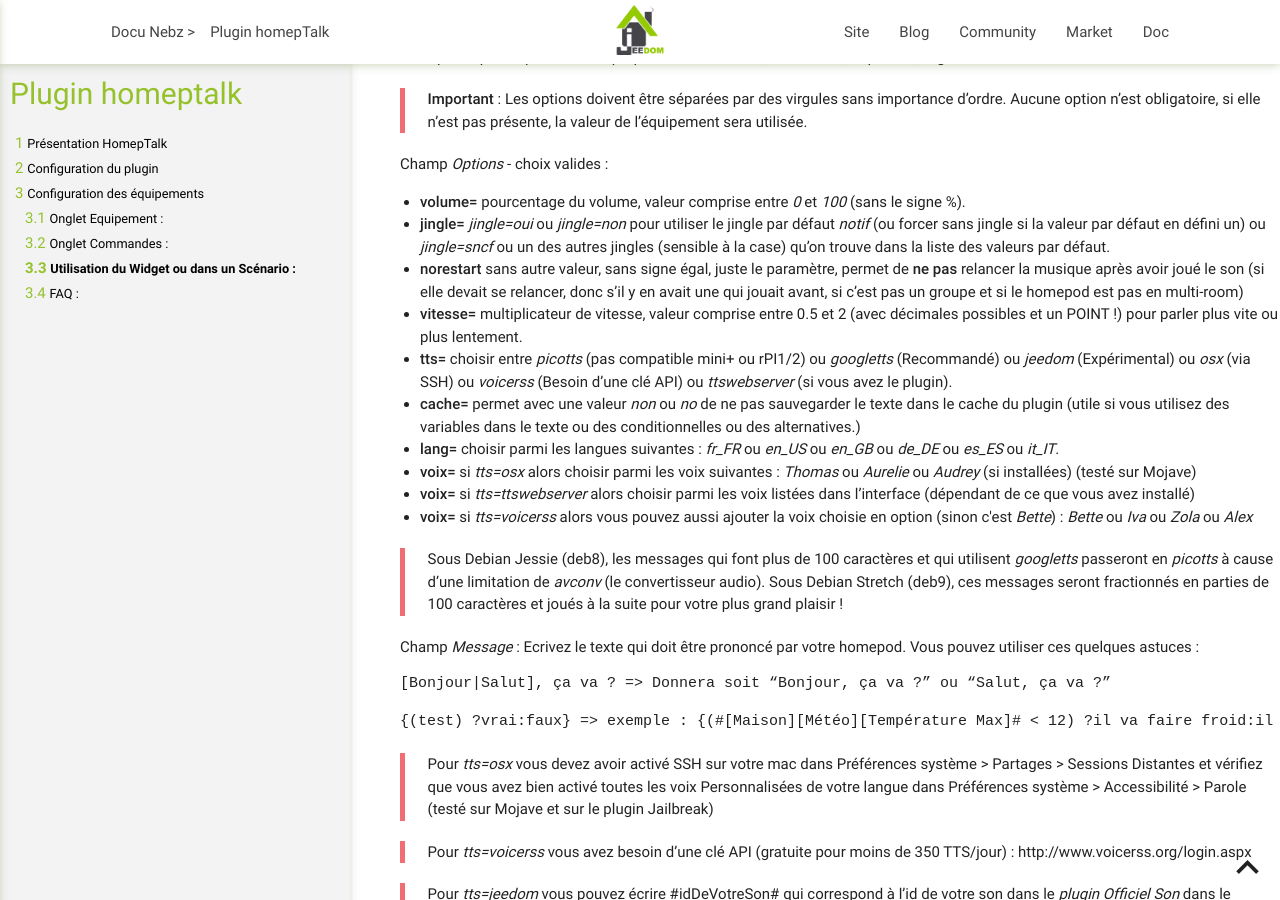
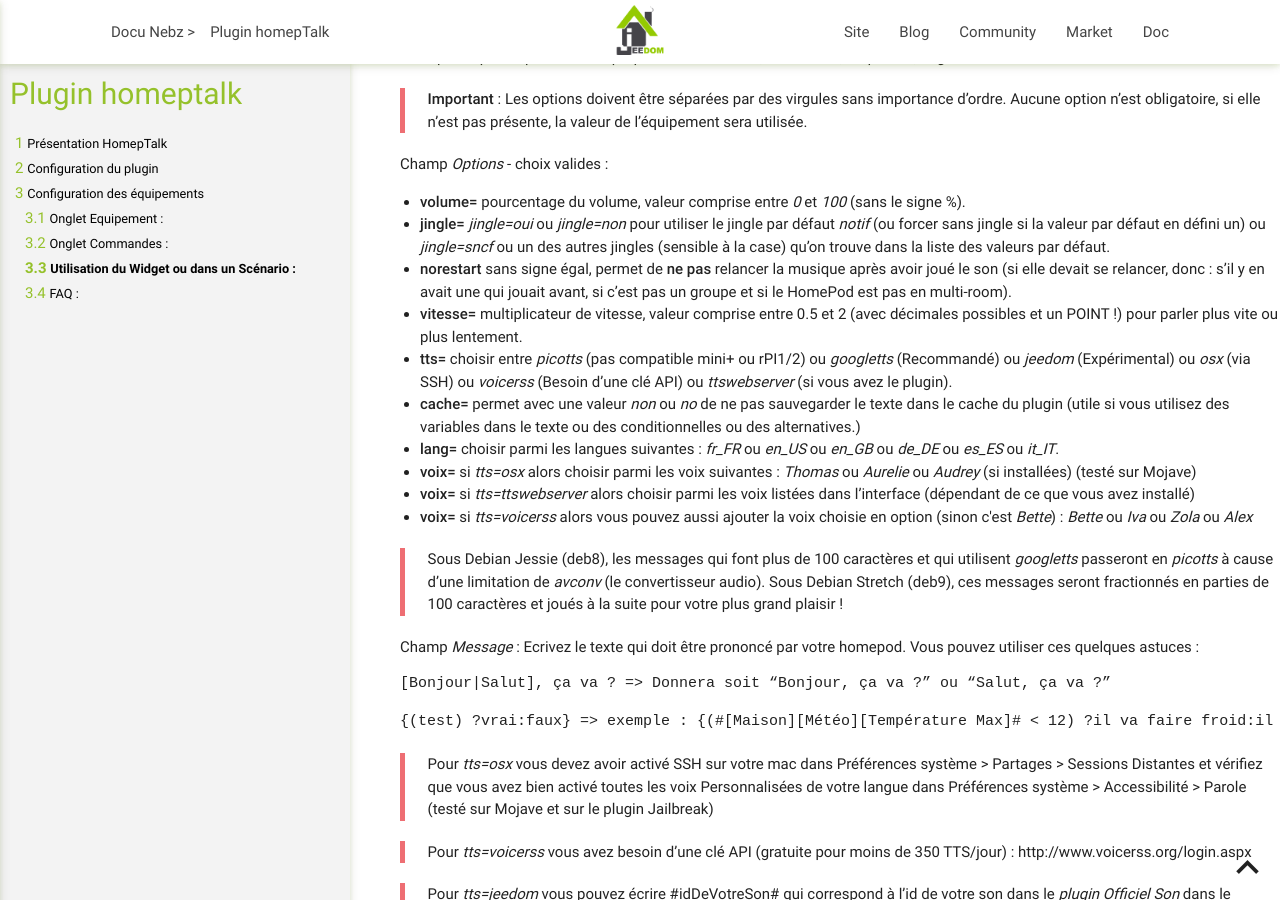
Before and after one commit to NebzHB/jeedom_docs, a Jekyll site: the page built from plugins/homepTalk/fr_FR/index.md, in a window 1280 px wide and 900 px high, scrolled down 2119 px. Built offline with Jekyll 4.4.1, drawn with Linux system fonts in a browser that asks for light colours.

Commit message:
Update index.md

```diff
--- a/plugins/homepTalk/fr_FR/index.md
+++ b/plugins/homepTalk/fr_FR/index.md
@@ -78,7 +78,7 @@
 Champ *Options* - choix valides :
 -	**volume=** pourcentage du volume, valeur comprise entre *0* et *100* (sans le signe %).
 -	**jingle=** *jingle=oui* ou *jingle=non* pour utiliser le jingle par défaut *notif* (ou forcer sans jingle si la valeur par défaut en défini un) ou *jingle=sncf* ou un des autres jingles (sensible à la case) qu'on trouve dans la liste des valeurs par défaut.
--	**norestart** sans autre valeur, sans signe égal, juste le paramètre, permet de **ne pas** relancer la musique après avoir joué le son (si elle devait se relancer, donc s'il y en avait une qui jouait avant, si c'est pas un groupe et si le homepod est pas en multi-room)
+-	**norestart** sans signe égal, permet de **ne pas** relancer la musique après avoir joué le son (si elle devait se relancer, donc : s'il y en avait une qui jouait avant, si c'est pas un groupe et si le HomePod est pas en multi-room).
 -	**vitesse=** multiplicateur de vitesse, valeur comprise entre 0.5 et 2 (avec décimales possibles et un POINT !) pour parler plus vite ou plus lentement.
 -	**tts=** choisir entre *picotts* (pas compatible mini+ ou rPI1/2) ou *googletts* (Recommandé) ou *jeedom* (Expérimental) ou *osx* (via SSH) ou *voicerss* (Besoin d'une clé API) ou *ttswebserver* (si vous avez le plugin).
 - **cache=** permet avec une valeur *non* ou *no* de ne pas sauvegarder le texte dans le cache du plugin (utile si vous utilisez des variables dans le texte ou des conditionnelles ou des alternatives.)
```
